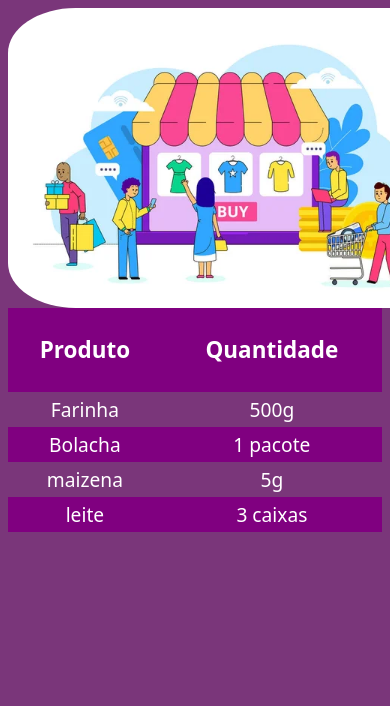
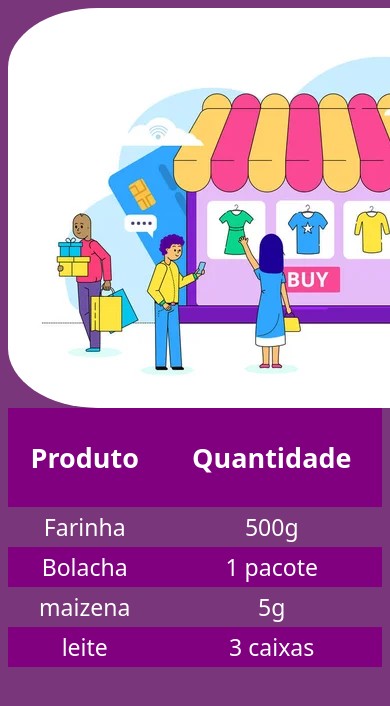
Before and after one commit to Daenas/Lista_Compra-Django, a Django app: page / in a window 390 px wide; the page is wider, and only the part inside the window is pictured. Shown: the top 706 px of that part. Run offline with Django 4.2, Linux system fonts and the light colour scheme; data comes from the database, SQL or seed files in the repository.

Commit message:
Adding responsivness v2

```diff
--- a/core/static/css/estilo.css
+++ b/core/static/css/estilo.css
@@ -36,8 +36,11 @@ img {
 
 @media screen and (max-width: 600px){
   img{
-    width: 450px;
-    height: 300px;
+    width: 600px;
+    height: 400px;
+  }
+  tr{
+    font-size: larger;
   }
 
 }
```
Also changed, not shown: 1 other file.
